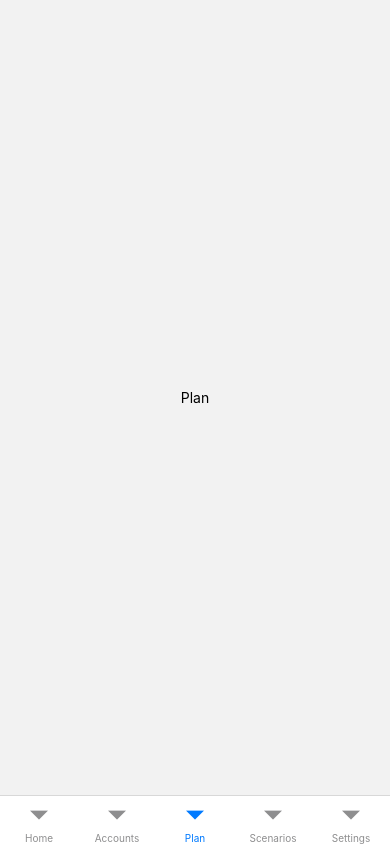
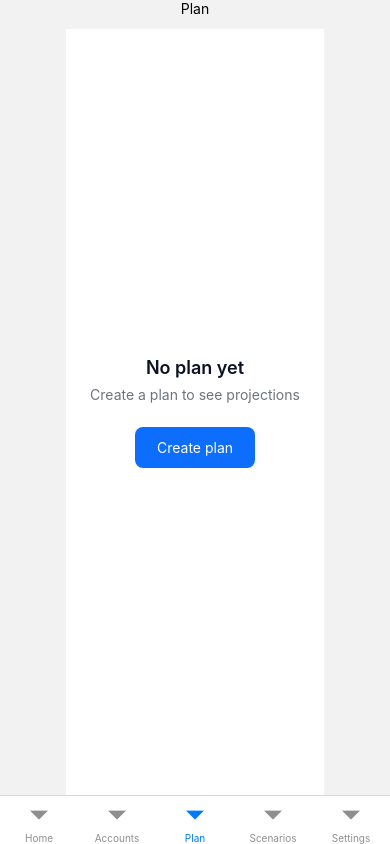
Before and after one commit to Swappnil85/Drishti-V2, a React Native app in the folder apps/mobile-v2/: screen /Plan in a window 390 px wide. Built offline with nearby package versions, Linux system fonts and the light colour scheme.

Commit message:
feat(e4-s3): add Skeleton, EmptyState, ErrorState components; wire into screens; add tests (a11y + interactions)

```diff
--- a/apps/mobile-v2/src/screens/AccountsScreen.tsx
+++ b/apps/mobile-v2/src/screens/AccountsScreen.tsx
@@ -1,5 +1,6 @@
 // React import not required with react-jsx runtime
 import { View, Text } from 'react-native';
+import { EmptyState } from '../ui/States';
 
 export default function AccountsScreen() {
   return (
@@ -7,7 +8,15 @@ export default function AccountsScreen() {
       accessibilityRole='summary'
       style={{ flex: 1, alignItems: 'center', justifyContent: 'center' }}
     >
-      <Text accessibilityRole='header'>Accounts</Text>
+      <Text accessibilityRole='header' style={{ marginBottom: 12 }}>
+        Accounts
+      </Text>
+      <EmptyState
+        title='No accounts'
+        description='Add your first account to get started'
+        actionLabel='Add account'
+        onAction={() => {}}
+      />
     </View>
   );
 }
--- a/apps/mobile-v2/src/screens/HomeScreen.tsx
+++ b/apps/mobile-v2/src/screens/HomeScreen.tsx
@@ -1,5 +1,6 @@
 // React import not required with react-jsx runtime
 import { View, Text } from 'react-native';
+import { SkeletonText } from '../ui/Skeleton';
 
 export default function HomeScreen() {
   return (
@@ -7,7 +8,10 @@ export default function HomeScreen() {
       accessibilityRole='summary'
       style={{ flex: 1, alignItems: 'center', justifyContent: 'center' }}
     >
-      <Text accessibilityRole='header'>Home Screen</Text>
+      <Text accessibilityRole='header' style={{ marginBottom: 12 }}>
+        Home Screen
+      </Text>
+      <SkeletonText lines={3} />
     </View>
   );
 }
--- a/apps/mobile-v2/src/screens/PlanScreen.tsx
+++ b/apps/mobile-v2/src/screens/PlanScreen.tsx
@@ -1,5 +1,6 @@
 // React import not required with react-jsx runtime
 import { View, Text } from 'react-native';
+import { EmptyState } from '../ui/States';
 
 export default function PlanScreen() {
   return (
@@ -7,7 +8,15 @@ export default function PlanScreen() {
       accessibilityRole='summary'
       style={{ flex: 1, alignItems: 'center', justifyContent: 'center' }}
     >
-      <Text accessibilityRole='header'>Plan</Text>
+      <Text accessibilityRole='header' style={{ marginBottom: 12 }}>
+        Plan
+      </Text>
+      <EmptyState
+        title='No plan yet'
+        description='Create a plan to see projections'
+        actionLabel='Create plan'
+        onAction={() => {}}
+      />
     </View>
   );
 }
--- a/apps/mobile-v2/src/screens/ScenariosScreen.tsx
+++ b/apps/mobile-v2/src/screens/ScenariosScreen.tsx
@@ -1,5 +1,6 @@
 // React import not required with react-jsx runtime
 import { View, Text } from 'react-native';
+import { EmptyState } from '../ui/States';
 
 export default function ScenariosScreen() {
   return (
@@ -7,7 +8,15 @@ export default function ScenariosScreen() {
       accessibilityRole='summary'
       style={{ flex: 1, alignItems: 'center', justifyContent: 'center' }}
     >
-      <Text accessibilityRole='header'>Scenarios</Text>
+      <Text accessibilityRole='header' style={{ marginBottom: 12 }}>
+        Scenarios
+      </Text>
+      <EmptyState
+        title='No scenarios'
+        description='Create what-if scenarios'
+        actionLabel='New scenario'
+        onAction={() => {}}
+      />
     </View>
   );
 }
--- /dev/null
+++ b/apps/mobile-v2/src/ui/Skeleton.tsx
@@ -0,0 +1,63 @@
+import { useEffect, useRef } from 'react';
+import { Animated, View, ViewStyle } from 'react-native';
+import { useThemeContext } from '../theme/ThemeProvider';
+
+export type SkeletonProps = {
+  width?: number | string;
+  height?: number | string;
+  rounded?: number;
+  style?: ViewStyle;
+  "aria-label"?: string;
+};
+
+// Simple pulse animation (shimmer avoided to keep dep-free)
+export const Skeleton = ({
+  width = '100%',
+  height = 16,
+  rounded = 8,
+  style,
+  'aria-label': ariaLabel = 'Loading',
+}: SkeletonProps) => {
+  const { tokens, reducedMotion } = useThemeContext();
+  const opacity = useRef(new Animated.Value(0.6)).current;
+
+  useEffect(() => {
+    if (reducedMotion) return;
+    const loop = Animated.loop(
+      Animated.sequence([
+        Animated.timing(opacity, { toValue: 1, duration: 800, useNativeDriver: true }),
+        Animated.timing(opacity, { toValue: 0.6, duration: 800, useNativeDriver: true }),
+      ])
+    );
+    loop.start();
+    return () => loop.stop();
+  }, [opacity, reducedMotion]);
+
+  return (
+    <Animated.View
+      accessibilityRole="progressbar"
+      accessibilityLabel={ariaLabel}
+      style={[
+        {
+          width,
+          height,
+          borderRadius: rounded,
+          backgroundColor: tokens.surface,
+          opacity,
+        },
+        style,
+      ]}
+    />
+  );
+};
+
+export const SkeletonText = ({ lines = 3 }: { lines?: number }) => {
+  const gap = 10;
+  return (
+    <View accessibilityRole="progressbar" accessibilityLabel="Loading content">
+      {Array.from({ length: lines }).map((_, i) => (
+        <Skeleton key={i} height={12} width={`${80 - i * 10}%`} style={{ marginBottom: i === lines - 1 ? 0 : gap }} />
+      ))}
+    </View>
+  );
+};
--- /dev/null
+++ b/apps/mobile-v2/src/ui/States.tsx
@@ -0,0 +1,72 @@
+import { ReactNode } from 'react';
+import { View, Text, Pressable } from 'react-native';
+import { useThemeContext } from '../theme/ThemeProvider';
+
+export type StateBaseProps = {
+  title: string;
+  description?: string;
+  actionLabel?: string;
+  onAction?: () => void;
+  icon?: ReactNode;
+  testID?: string;
+};
+
+const container = (bg: string) => ({ flex: 1, alignItems: 'center', justifyContent: 'center', padding: 24, backgroundColor: bg });
+
+export const EmptyState = ({ title, description, actionLabel, onAction, icon, testID }: StateBaseProps) => {
+  const { tokens } = useThemeContext();
+  return (
+    <View style={container(tokens.bg)} accessibilityRole="summary" accessibilityLabel={title} testID={testID}>
+      {icon}
+      <Text accessibilityRole="header" style={{ color: tokens.text, fontSize: 18, fontWeight: '600', marginBottom: 8 }}>{title}</Text>
+      {!!description && <Text style={{ color: tokens.textMuted, textAlign: 'center', marginBottom: actionLabel ? 16 : 0 }}>{description}</Text>}
+      {!!actionLabel && (
+        <Pressable
+          onPress={onAction}
+          accessibilityRole="button"
+          accessibilityLabel={actionLabel}
+          style={({ pressed }) => ({
+            minWidth: 120,
+            paddingHorizontal: 16,
+            paddingVertical: 12,
+            borderRadius: 8,
+            backgroundColor: tokens.primary,
+            opacity: pressed ? 0.85 : 1,
+            marginTop: 8,
+          })}
+        >
+          <Text style={{ color: 'white', textAlign: 'center' }}>{actionLabel}</Text>
+        </Pressable>
+      )}
+    </View>
+  );
+};
+
+export const ErrorState = ({ title, description, actionLabel = 'Retry', onAction, icon, testID }: StateBaseProps) => {
+  const { tokens } = useThemeContext();
+  return (
+    <View style={container(tokens.bg)} accessibilityRole="alert" accessibilityLabel={title} testID={testID}>
+      {icon}
+      <Text accessibilityRole="header" style={{ color: tokens.critical, fontSize: 18, fontWeight: '600', marginBottom: 8 }}>{title}</Text>
+      {!!description && <Text style={{ color: tokens.textMuted, textAlign: 'center' }}>{description}</Text>}
+      {!!actionLabel && (
+        <Pressable
+          onPress={onAction}
+          accessibilityRole="button"
+          accessibilityLabel={actionLabel}
+          style={({ pressed }) => ({
+            minWidth: 120,
+            paddingHorizontal: 16,
+            paddingVertical: 12,
+            borderRadius: 8,
+            backgroundColor: tokens.critical,
+            opacity: pressed ? 0.85 : 1,
+            marginTop: 12,
+          })}
+        >
+          <Text style={{ color: 'white', textAlign: 'center' }}>{actionLabel}</Text>
+        </Pressable>
+      )}
+    </View>
+  );
+};
```
Also changed, not shown: 2 other files (tests, documents, lock files or other folders).
